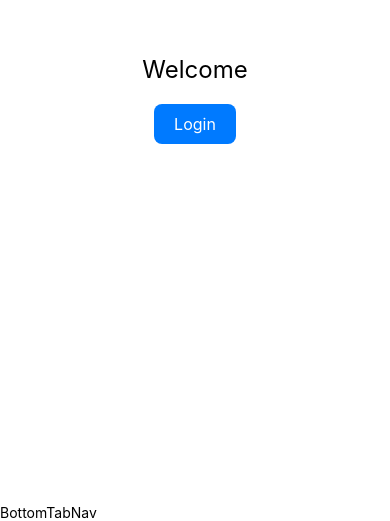
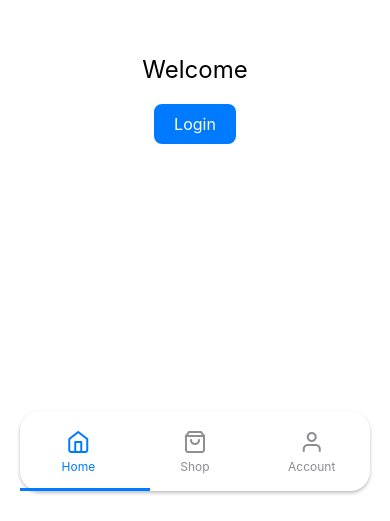
Before and after one commit to GiftSibiya/popup, a React Native app: screen / in a window 390 px wide. Shown: the part 323-844 px from the top of the page. Built offline with nearby package versions, Linux system fonts and the light colour scheme.

Commit message:
working bottom tab

```diff
--- a/App.tsx
+++ b/App.tsx
@@ -1,12 +1,13 @@
+import React from 'react';
 import HomeScreen from './src/pages/home/HomeScreen';
 import { createBottomTabNavigator } from '@react-navigation/bottom-tabs';
 import { NavigationContainer } from '@react-navigation/native';
 import { createStackNavigator } from '@react-navigation/stack';
 import { GestureHandlerRootView } from 'react-native-gesture-handler';
 import LoginScreen from '@/pages/auth/LoginScreen';
-import { PopUpWrapper } from '@/components';
 import ShopScreen from '@/pages/home/ShopScreen';
 import AccountScreen from '@/pages/home/AccountScreen';
+import BottomTabNav from '@/components/popups/BottomTabNav';
 
 const Tab = createBottomTabNavigator();
 const Stack = createStackNavigator();
@@ -35,7 +36,7 @@ export default function App() {
     <GestureHandlerRootView style={{ flex: 1 }}>
       <NavigationContainer>
         <Tab.Navigator
-          tabBar={() => <PopUpWrapper />}
+          tabBar={() => <BottomTabNav />}
           initialRouteName='Auth'
           screenOptions={{ headerShown: false }}>
           <Tab.Screen name="Auth" component={AuthStack} />
--- a/src/components/popups/BottomTabNav.tsx
+++ b/src/components/popups/BottomTabNav.tsx
@@ -1,14 +1,97 @@
-import { StyleSheet, Text, View } from 'react-native'
-import React from 'react'
+import React, { useState } from 'react';
+import { StyleSheet, TouchableOpacity, View, Dimensions, Text } from 'react-native';
+import { useNavigation } from '@react-navigation/native';
+import { Feather } from '@expo/vector-icons';
+
+const { width } = Dimensions.get('window');
+const TAB_WIDTH = width / 3;
 
 const BottomTabNav = () => {
+  const navigation = useNavigation();
+  const [activeTab, setActiveTab] = useState(0);
+
+  const tabs = [
+    { name: 'Home', icon: 'home', component: 'Home', iconSet: Feather },
+    { name: 'Shop', icon: 'shopping-bag', component: 'Shop', iconSet: Feather },
+    { name: 'Account', icon: 'user', component: 'Account', iconSet: Feather },
+  ];
+
+  const handleTabPress = (index: number, route: string) => {
+    setActiveTab(index);
+    navigation.navigate('Main', { screen: route });
+  };
+
   return (
-    <View>
-      <Text>BottomTabNav</Text>
+    <View style={styles.container}>
+      <View style={[styles.indicator, { left: activeTab * TAB_WIDTH }]} />
+      {tabs.map((tab, index) => {
+        const Icon = tab.iconSet;
+        return (
+          <TouchableOpacity
+            key={tab.name}
+            style={styles.tab}
+            onPress={() => handleTabPress(index, tab.component)}
+          >
+            <Icon
+              name={tab.icon}
+              size={24}
+              color={activeTab === index ? '#007AFF' : '#8E8E93'}
+            />
+            <View style={styles.labelContainer}>
+              <Text
+                style={[
+                  styles.label,
+                  { color: activeTab === index ? '#007AFF' : '#8E8E93' }
+                ]}
+              >
+                {tab.name}
+              </Text>
+            </View>
+          </TouchableOpacity>
+        );
+      })}
     </View>
-  )
-}
+  );
+};
 
-export default BottomTabNav
+export default BottomTabNav;
 
-const styles = StyleSheet.create({})
+const styles = StyleSheet.create({
+  container: {
+    position: 'absolute',
+    bottom: 30,
+    left: 0,
+    right: 0,
+    flexDirection: 'row',
+    height: 80,
+    marginHorizontal: 20,
+    backgroundColor: 'white',
+    borderRadius: 20,
+    shadowColor: '#000',
+    shadowOffset: {
+      width: 0,
+      height: 2,
+    },
+    shadowOpacity: 0.25,
+    shadowRadius: 3.84,
+    elevation: 5,
+  },
+  tab: {
+    flex: 1,
+    justifyContent: 'center',
+    alignItems: 'center',
+  },
+  labelContainer: {
+    marginTop: 4,
+  },
+  label: {
+    fontSize: 12,
+  },
+  indicator: {
+    position: 'absolute',
+    width: TAB_WIDTH,
+    height: 3,
+    backgroundColor: '#007AFF',
+    bottom: 0,
+  },
+});
--- /dev/null
+++ b/src/types/assets.d.ts
@@ -0,0 +1,4 @@
+declare module '@assets/*' {
+  const content: any;
+  export default content;
+}
```
Also changed, not shown: package.json (+15 -9 lines), tsconfig.json (+17 -12 lines), 1 other file (tests, documents, lock files or other folders).
